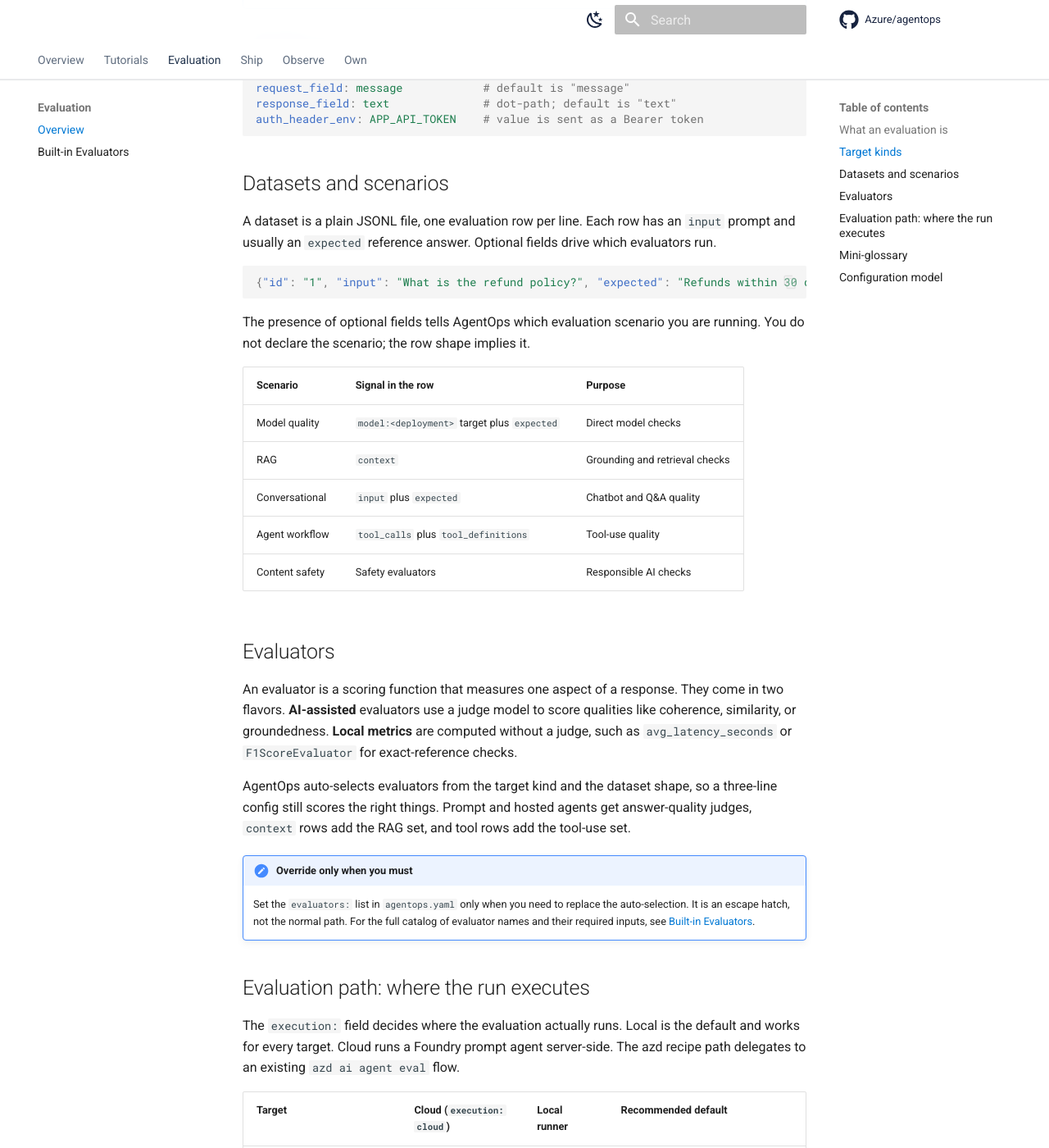
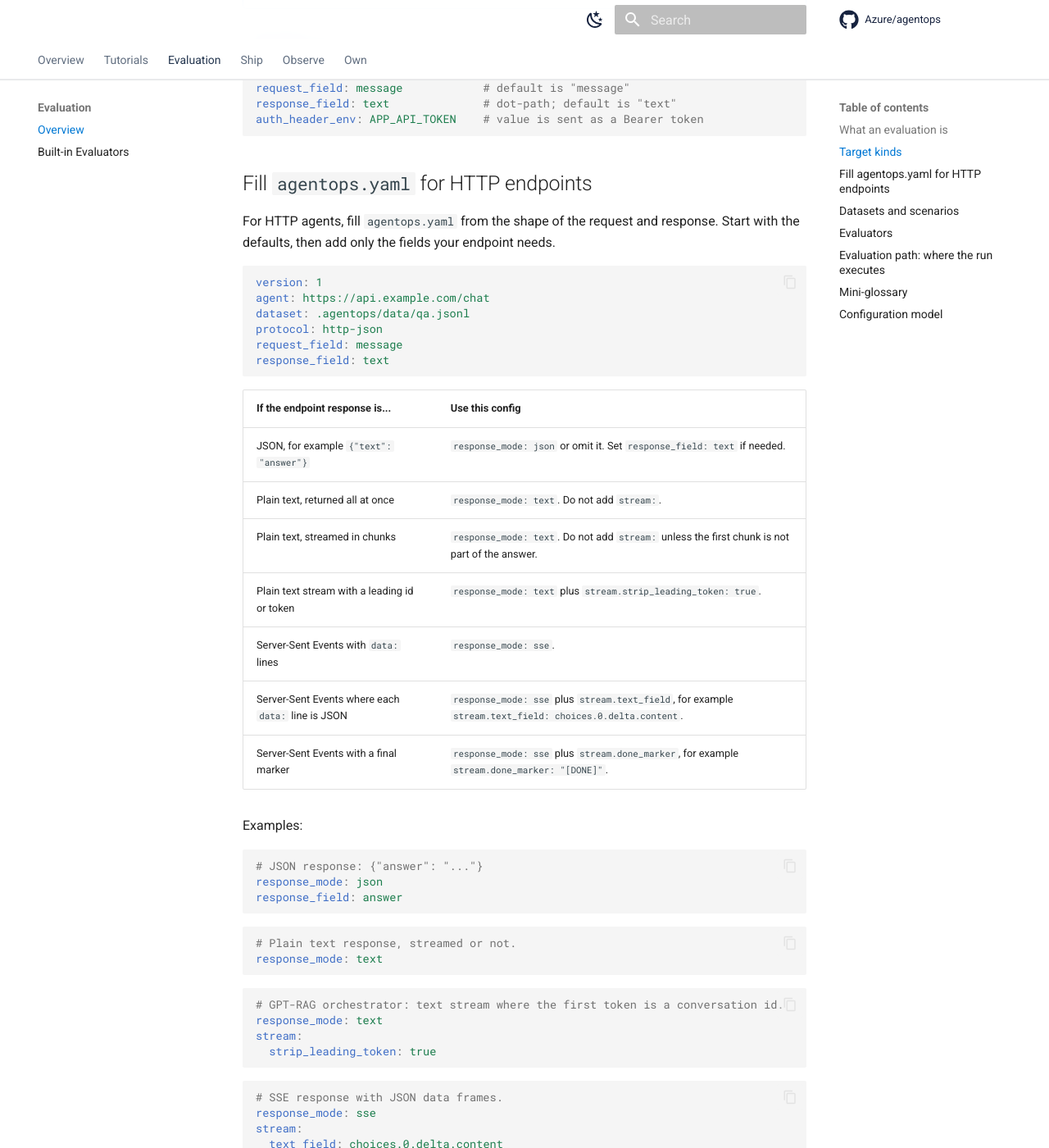
Before and after one commit to Azure/agentops, an MkDocs documentation site: the page built from docs/evaluation.md, in a window 1280 px wide and 1400 px high, scrolled down 2137 px. Shown: the whole window at 82% size. Built offline with MkDocs 1.6.1 and Material for MkDocs 9.7.7, drawn with Linux system fonts in a browser that asks for light colours; comment, search, counter and statistics services are not loaded.

Commit message:
Document HTTP agentops.yaml response modes

````diff
--- a/docs/evaluation.md
+++ b/docs/evaluation.md
@@ -85,6 +85,58 @@ dataset: .agentops/data/qa.jsonl
 request_field: message            # default is "message"
 response_field: text              # dot-path; default is "text"
 auth_header_env: APP_API_TOKEN    # value is sent as a Bearer token
+```
+
+## Fill `agentops.yaml` for HTTP endpoints
+
+For HTTP agents, fill `agentops.yaml` from the shape of the request and response.
+Start with the defaults, then add only the fields your endpoint needs.
+
+```yaml
+version: 1
+agent: https://api.example.com/chat
+dataset: .agentops/data/qa.jsonl
+protocol: http-json
+request_field: message
+response_field: text
+```
+
+| If the endpoint response is... | Use this config |
+|---|---|
+| JSON, for example `{"text": "answer"}` | `response_mode: json` or omit it. Set `response_field: text` if needed. |
+| Plain text, returned all at once | `response_mode: text`. Do not add `stream:`. |
+| Plain text, streamed in chunks | `response_mode: text`. Do not add `stream:` unless the first chunk is not part of the answer. |
+| Plain text stream with a leading id or token | `response_mode: text` plus `stream.strip_leading_token: true`. |
+| Server-Sent Events with `data:` lines | `response_mode: sse`. |
+| Server-Sent Events where each `data:` line is JSON | `response_mode: sse` plus `stream.text_field`, for example `stream.text_field: choices.0.delta.content`. |
+| Server-Sent Events with a final marker | `response_mode: sse` plus `stream.done_marker`, for example `stream.done_marker: "[DONE]"`. |
+
+Examples:
+
+```yaml
+# JSON response: {"answer": "..."}
+response_mode: json
+response_field: answer
+```
+
+```yaml
+# Plain text response, streamed or not.
+response_mode: text
+```
+
+```yaml
+# GPT-RAG orchestrator: text stream where the first token is a conversation id.
+response_mode: text
+stream:
+  strip_leading_token: true
+```
+
+```yaml
+# SSE response with JSON data frames.
+response_mode: sse
+stream:
+  text_field: choices.0.delta.content
+  done_marker: "[DONE]"
 ```
 
 ## Datasets and scenarios
--- a/docs/tutorial-http-agent.md
+++ b/docs/tutorial-http-agent.md
@@ -211,7 +211,8 @@ This orchestrator returns `text/event-stream`, so the config below uses
 `response_mode: text` and drops the leading conversation id. If your endpoint
 returns normal JSON, keep the default `response_mode: json`, remove the
 `stream:` block, and set `response_field` to the JSON field that contains the
-answer.
+answer. For the full matrix, see
+[Fill `agentops.yaml` for HTTP endpoints](evaluation.md#fill-agentopsyaml-for-http-endpoints).
 
 Use the sandbox orchestrator for local AgentOps setup and local eval runs. The
 PR gate uses sandbox too. Dev is updated after merge or manual dispatch.
````
